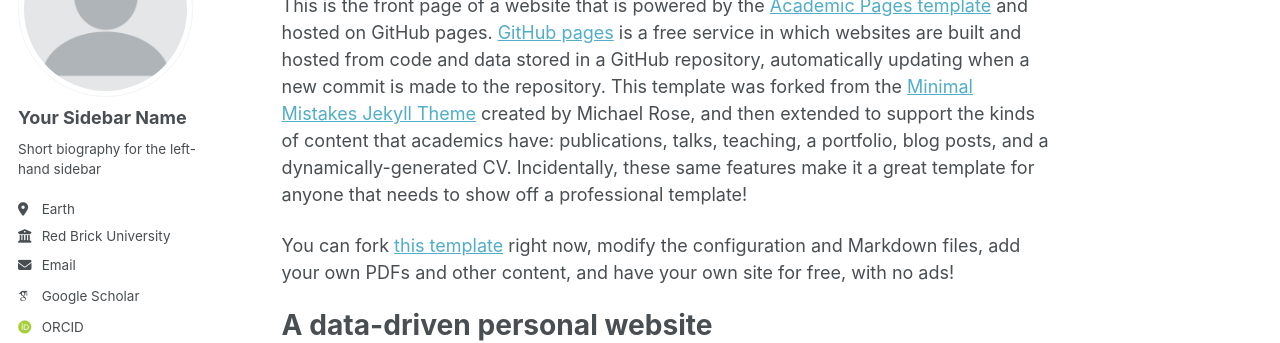
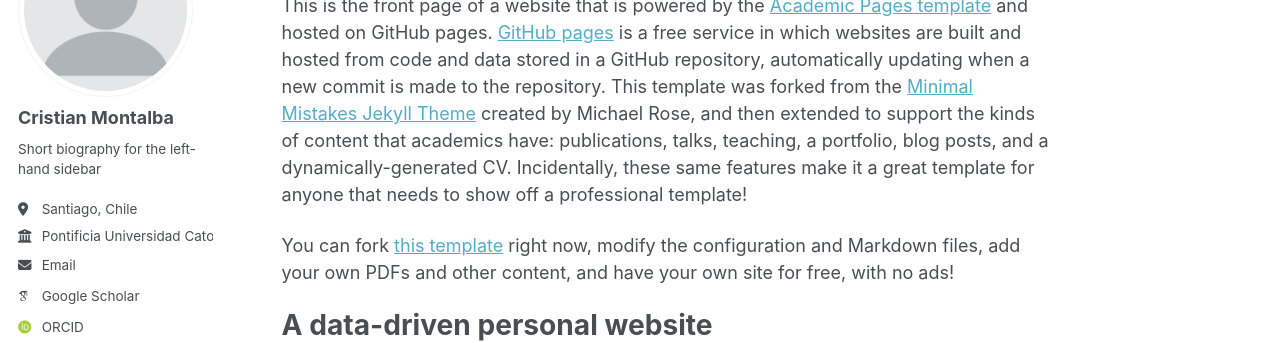
Before and after one commit to cristianmontalba/cristianmontalba.github.io, a Jekyll site: the page built from _pages/about.md, in a window 1280 px wide. Shown: the part 179-522 px from the top of the page. Built offline with Jekyll 4.4.1, drawn with Linux system fonts in a browser that asks for light colours; some web fonts are replaced; a script bundle is joined from its source files by our own code; library files that are not in the unit come from our copies.

Commit message:
Update _config.yml

```diff
--- a/_config.yml
+++ b/_config.yml
@@ -24,13 +24,13 @@ repository               : "academicpages/academicpages.github.io"
 author:
   # Biographic information
   avatar           : "profile.png"
-  name             : "Your Sidebar Name"
-  pronouns         : # example: "she/her"
+  name             : "Cristian Montalba"
+  pronouns         : # example: "he/him"
   bio              : "Short biography for the left-hand sidebar"
-  location         : "Earth"
-  employer         : "Red Brick University"
+  location         : "Santiago, Chile"
+  employer         : "Pontificia Universidad Catolica de Chile"
   uri              : # URL
-  email            : "none@example.org"
+  email            : "cristian.montalba@uc.cl / cristian.montalba@gmail.com"
 
   # Academic websites
   academia         : # URL
@@ -66,7 +66,7 @@ author:
   keybase          : # Username
   instagram        : # Username
   lastfm           : # Username
-  linkedin         : # Username
+  linkedin         : # https://www.linkedin.com/in/cristian-montalba-zalaquett/
   mastodon         : # URL
   medium           : # URL
   pinterest        : # Username
```
